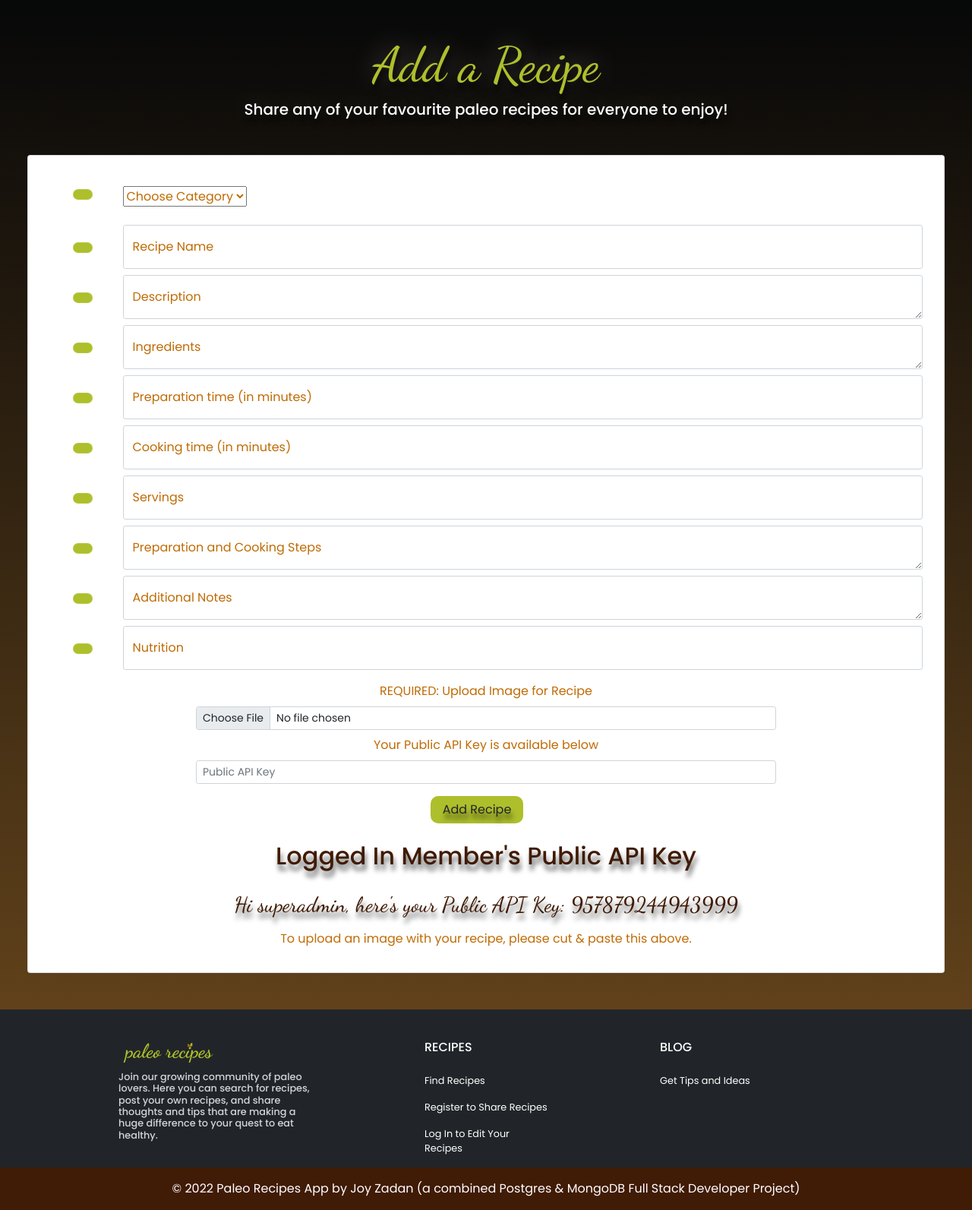
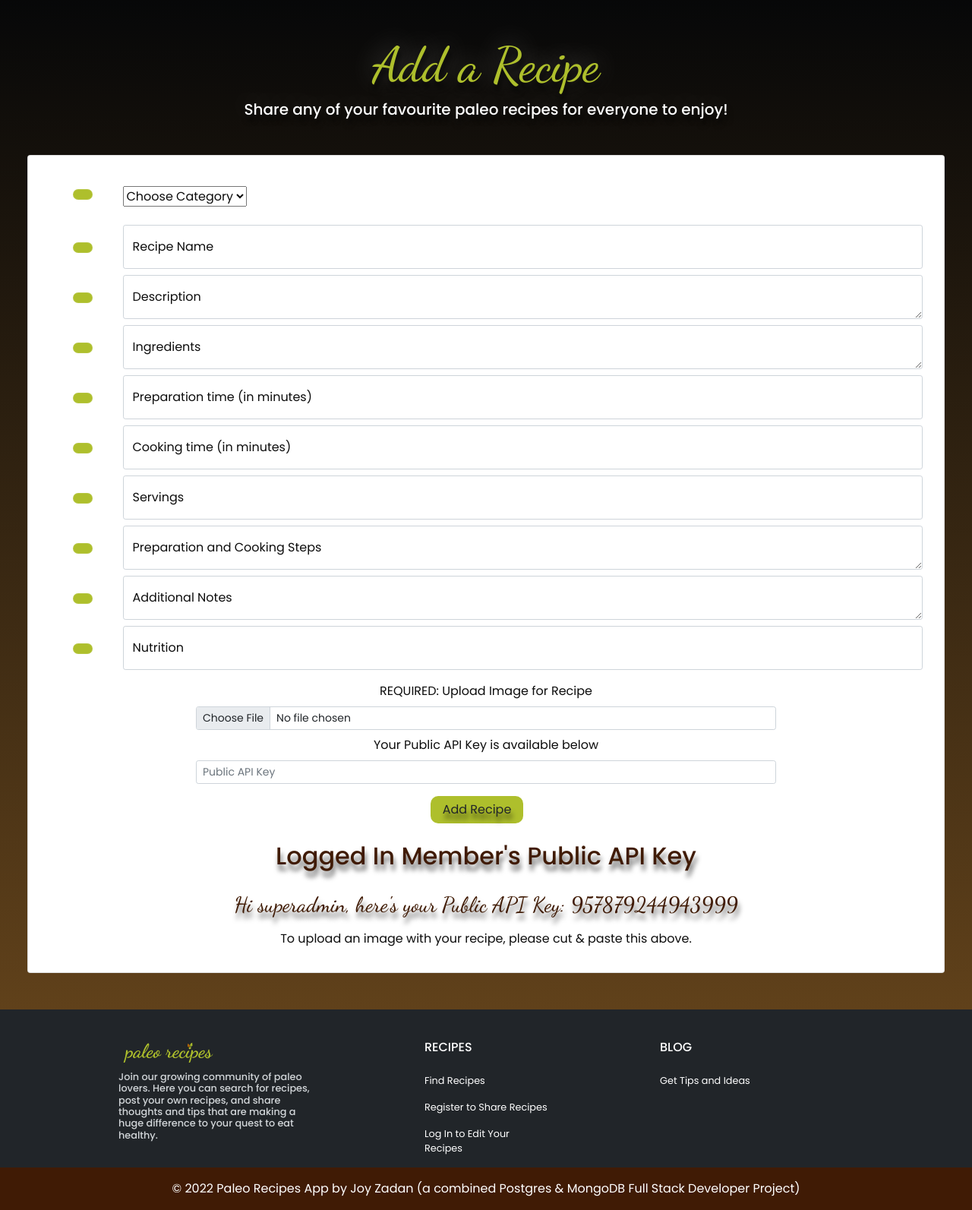
Before and after one commit to JoyZadan/paleo-recipes, a Flask app: page /add_recipe in a window 1280 px wide. Shown: the part 59-1652 px from the top of the page at 76% size. Run offline with Flask 2, Linux system fonts and the light colour scheme; the visitor is signed in with stand-in values (Sample User, id 1); data that the repository does not hold is empty.

Commit message:
Change font color on add recipe form to dark for better contrast ratio

```diff
--- a/paleorecipes/static/css/style.css
+++ b/paleorecipes/static/css/style.css
@@ -406,7 +406,7 @@
 }
 
 .input-text {
-    color: var(--custom-color-primary);
+    color: var(--custom-color-tertiary);
     font-family: var(--ff-primary);
 }
 
```
